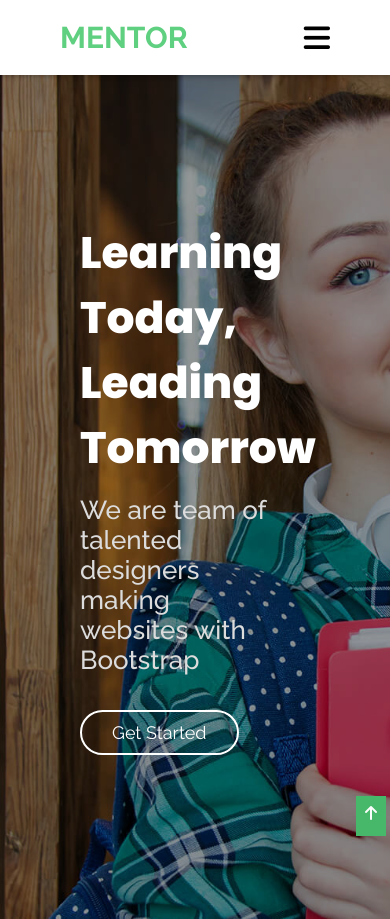
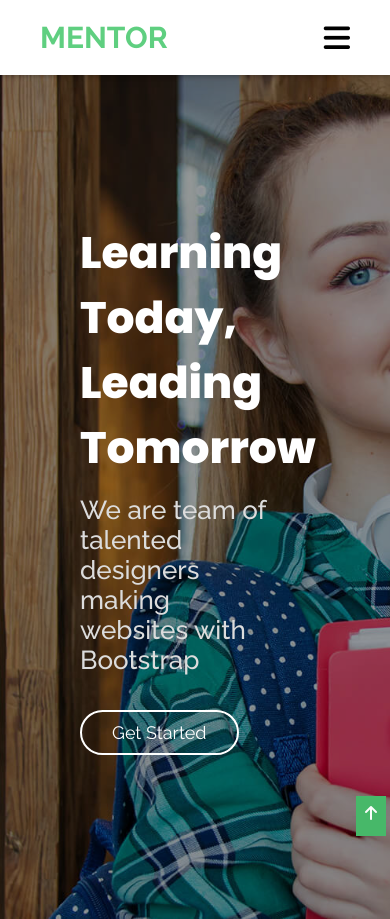
Before and after one commit to TouriaBakassi/School, a plain HTML site: page Home/index-Home.html in a window 390 px wide. Shown: the top 919 px of the page. Drawn offline with nearby package versions, Linux system fonts and the light colour scheme; a script that the page names is missing.

Commit message:
Add modif

```diff
--- a/Home/style-Home.css
+++ b/Home/style-Home.css
@@ -1237,7 +1237,7 @@ transition: all .4s ease-in-out;
 @media screen and (max-width: 1100px) {
   /* ...........................Start Nav .................................... */
   nav {
-    padding: 20px 60px;}
+    padding: 20px 40px;}
   .fa-bars {
     display: block;
     margin-left: 10px;
```
